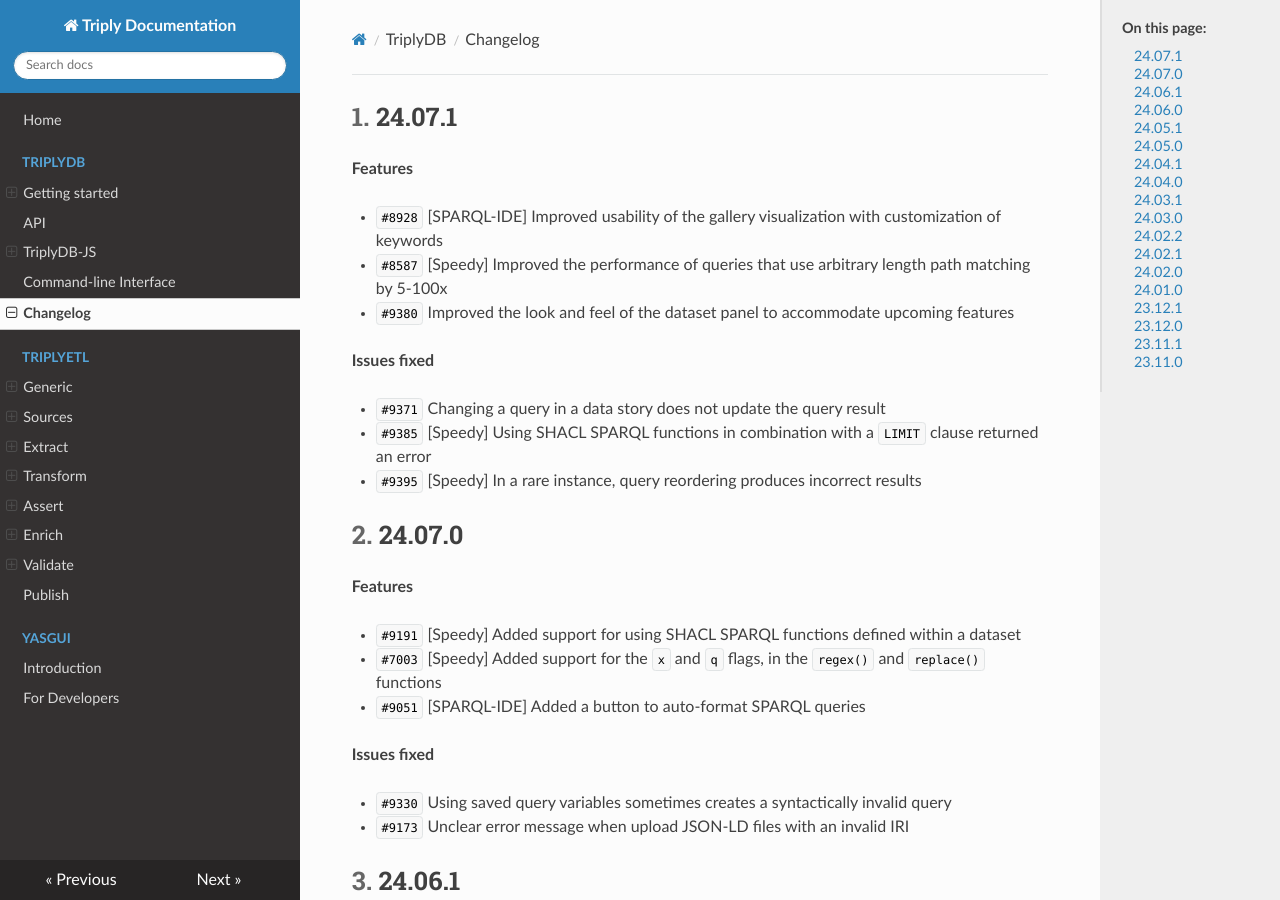
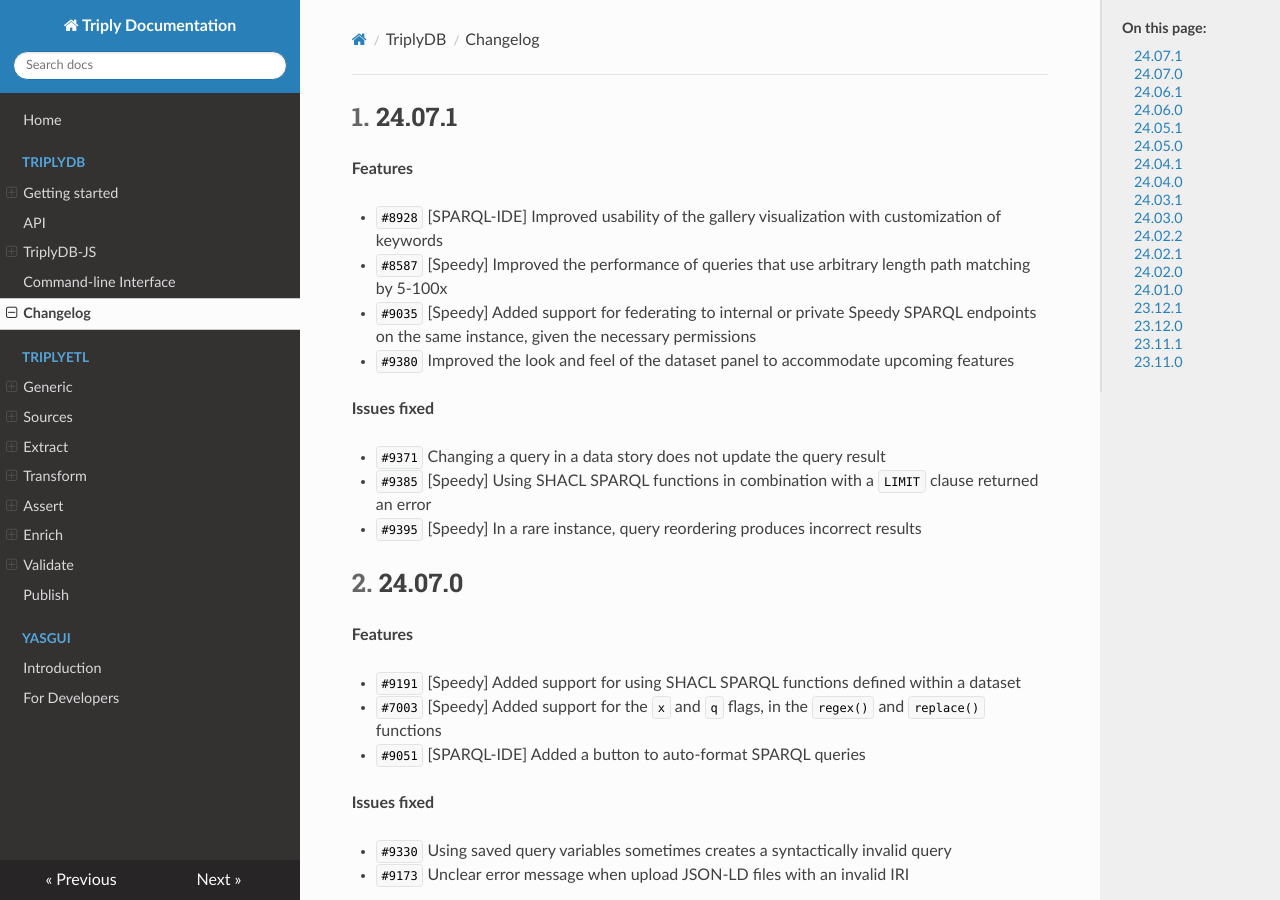
Before and after one commit to TriplyDB/Documentation, an MkDocs documentation site: the page built from docs/triplydb-changelog/index.md, in a window 1280 px wide and 900 px high. Built offline with MkDocs 1.6.1, drawn with Linux system fonts in a browser that asks for light colours.

Commit message:
Updated changelog for TriplyDB 24.07.1

```diff
--- a/docs/triplydb-changelog/index.md
+++ b/docs/triplydb-changelog/index.md
@@ -11,6 +11,7 @@
 
 - `#8928` [SPARQL-IDE] Improved usability of the gallery visualization with customization of keywords
 - `#8587` [Speedy] Improved the performance of queries that use arbitrary length path matching by 5-100x
+- `#9035` [Speedy] Added support for federating to internal or private Speedy SPARQL endpoints on the same instance, given the necessary permissions
 - `#9380` Improved the look and feel of the dataset panel to accommodate upcoming features
 
 **Issues fixed**
```
